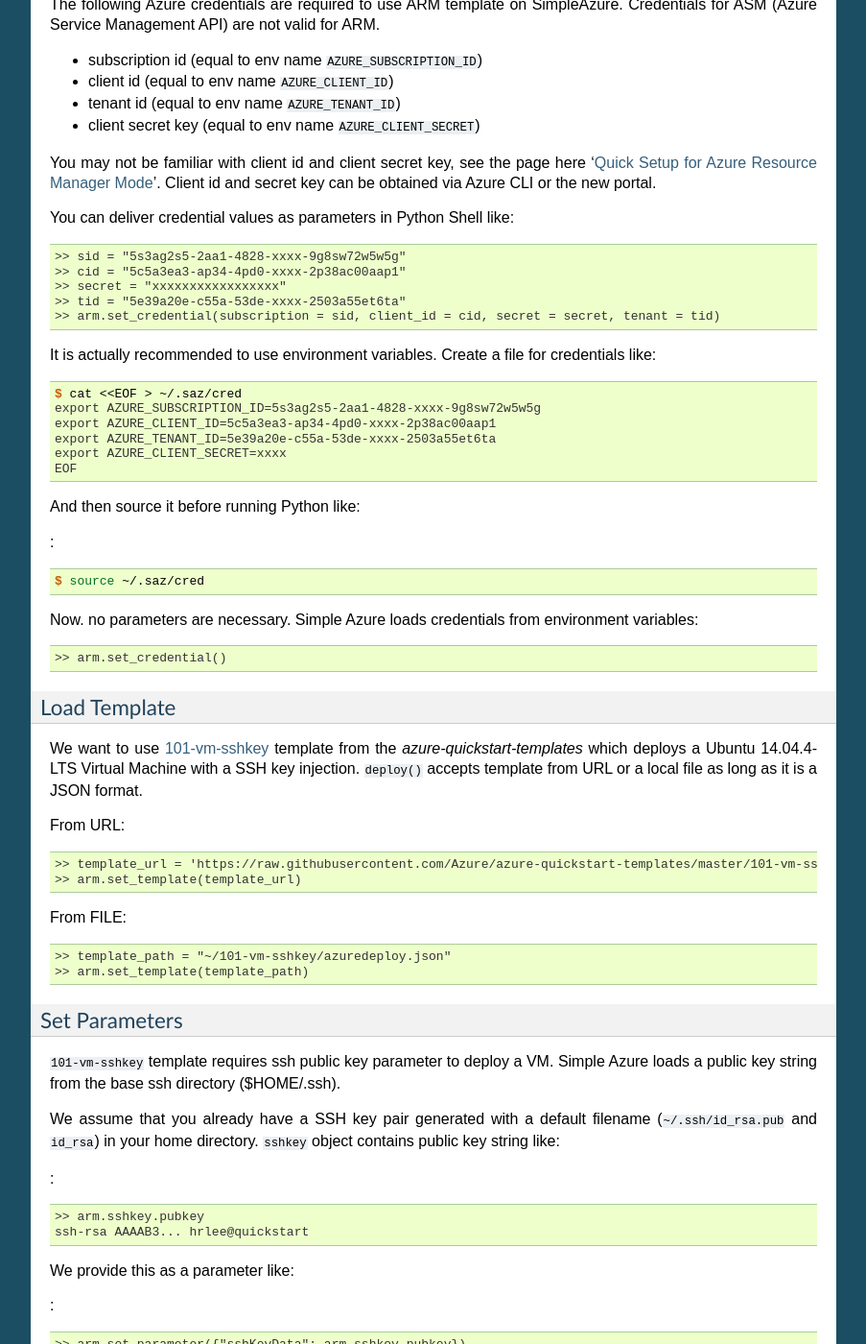
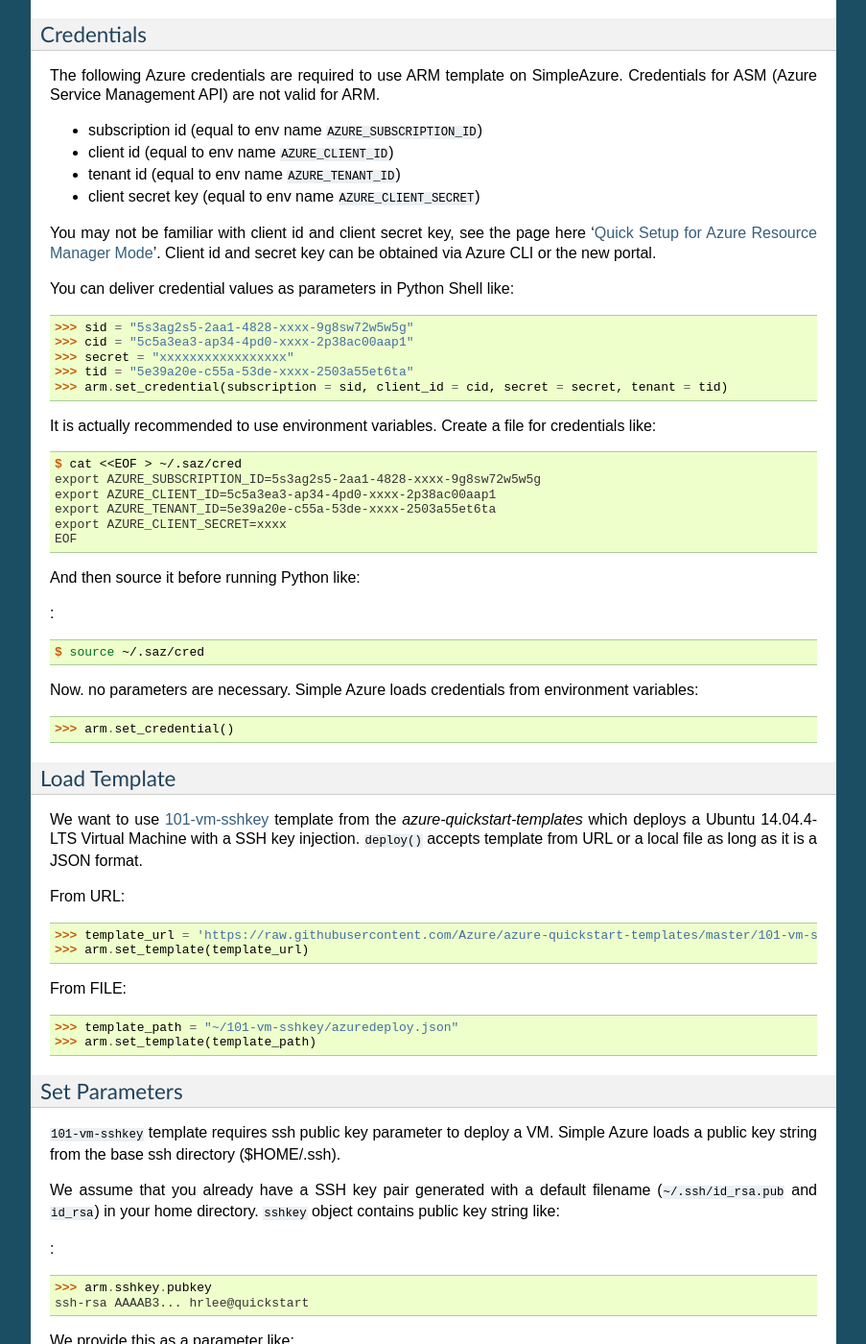
Before and after one commit to lee212/simpleazure, a Sphinx documentation site: the page built from docs/templates.rst, in a window 1280 px wide and 1400 px high, scrolled down 1896 px. Shown: the whole window at 96% size, without its empty margins (198-1101 px from the left). Built offline with Sphinx 7.4.7, drawn with Linux system fonts in a browser that asks for light colours; some of the changed text lies outside the part shown.

Commit message:
fix on template format

```diff
--- a/docs/index.rst
+++ b/docs/index.rst
@@ -26,7 +26,7 @@
 Simple Azure and get information about deployed services in resource groups.
 Initial scripts or automation tools can be triggered after a completion of
 deployements therefore your software stacks and applications are installed and
-configured to run your jobs or launch your services.
+configured to run your jobs or start your services.
 
 A classic virtual machine service is supported with the azure-sdk-for-python
 legacy package to create a single virtual machine (VM) and multiple VMs.
--- a/docs/templates.rst
+++ b/docs/templates.rst
@@ -8,12 +8,15 @@
 from `Azure-Samples
 <https://github.com/Azure-Samples/resource-manager-python-template-deployment/>`_ like this:
 
-.. code-block:: python
+.. code-block:: pycon
 
-  >> import simpleazure as saz
-  >> arm = saz.arm()
-  >> url = "https://raw.githubusercontent.com/Azure-Samples/resource-manager-python-template-deployment/master/templates/template.json"
-  >> arm.deploy(template = url, param = { "sshKeyData": "ssh-rsa AAAB3Nza..." })
+  >>> import simpleazure as saz
+  >>> arm = saz.arm()
+  >>> url = "https://raw.githubusercontent.com/Azure-Samples/resource-manager-python-template-deployment/master/templates/template.json"
+  >>> arm.deploy(template = url, param = { "sshKeyData": "ssh-rsa AAAB3Nza..." })
+
+.. info:: ``>>>`` indicates Python interactive shell and ``$`` indicates bash
+        shell in this document.
 
 
 A new deployment is completed in a resource group like:
@@ -98,8 +101,8 @@
 
 .. code-block:: pycon
 
-  >> import simpleazure
-  >> arm = simpleazure.arm()
+  >>> import simpleazure
+  >>> arm = simpleazure.arm()
 
 Credentials
 ^^^^^^^^^^^^^^^^^^^^^^^^^^^^^^^^^^^^^^^^^^^^^^^^^^^^^^^^^^^^^^^^^^^^^^^^^^^^^^^
@@ -121,11 +124,11 @@
 
 .. code-block:: pycon
 
-  >> sid = "5s3ag2s5-2aa1-4828-xxxx-9g8sw72w5w5g"
-  >> cid = "5c5a3ea3-ap34-4pd0-xxxx-2p38ac00aap1"
-  >> secret = "xxxxxxxxxxxxxxxxx"
-  >> tid = "5e39a20e-c55a-53de-xxxx-2503a55et6ta"
-  >> arm.set_credential(subscription = sid, client_id = cid, secret = secret, tenant = tid)
+  >>> sid = "5s3ag2s5-2aa1-4828-xxxx-9g8sw72w5w5g"
+  >>> cid = "5c5a3ea3-ap34-4pd0-xxxx-2p38ac00aap1"
+  >>> secret = "xxxxxxxxxxxxxxxxx"
+  >>> tid = "5e39a20e-c55a-53de-xxxx-2503a55et6ta"
+  >>> arm.set_credential(subscription = sid, client_id = cid, secret = secret, tenant = tid)
 
 It is actually recommended to use environment variables. Create a file for credentials like:
 
@@ -150,7 +153,7 @@
 
 .. code-block:: pycon
 
-  >> arm.set_credential()
+  >>> arm.set_credential()
 
 Load Template
 ^^^^^^^^^^^^^^^^^^^^^^^^^^^^^^^^^^^^^^^^^^^^^^^^^^^^^^^^^^^^^^^^^^^^^^^^^^^^^^^
@@ -165,15 +168,15 @@
 
 .. code-block:: pycon
 
-        >> template_url = 'https://raw.githubusercontent.com/Azure/azure-quickstart-templates/master/101-vm-sshkey/azuredeploy.json'
-        >> arm.set_template(template_url)
+        >>> template_url = 'https://raw.githubusercontent.com/Azure/azure-quickstart-templates/master/101-vm-sshkey/azuredeploy.json'
+        >>> arm.set_template(template_url)
 
 From FILE:
 
 .. code-block:: pycon
 
-        >> template_path = "~/101-vm-sshkey/azuredeploy.json"
-        >> arm.set_template(template_path)
+        >>> template_path = "~/101-vm-sshkey/azuredeploy.json"
+        >>> arm.set_template(template_path)
 
 Set Parameters
 ^^^^^^^^^^^^^^^^^^^^^^^^^^^^^^^^^^^^^^^^^^^^^^^^^^^^^^^^^^^^^^^^^^^^^^^^^^^^^^^
@@ -190,7 +193,7 @@
 
 .. code-block:: pycon
 
-        >> arm.sshkey.pubkey
+        >>> arm.sshkey.pubkey
         ssh-rsa AAAAB3... hrlee@quickstart
 
 
@@ -200,7 +203,7 @@
 
 .. code-block:: pycon
 
-        >> arm.set_parameter({"sshKeyData": arm.sshkey.pubkey})
+        >>> arm.set_parameter({"sshKeyData": arm.sshkey.pubkey})
 
 .. note:: sshKeyData is a parameter name defined in the template
 
@@ -225,7 +228,7 @@
 
 .. code-block:: pycon
 
-        >> arm.deploy()
+        >>> arm.deploy()
 
 You can directly call ``deploy()`` function without setting template
 (set_template()) and parameters (set_parameter()) but sending them as function
@@ -235,7 +238,7 @@
 
 .. code-block:: pycon
 
-  >> arm.deploy(template_url, parameters)
+  >>> arm.deploy(template_url, parameters)
 
 The status of a deployment is visible on the Azure Portal like:
 
@@ -258,13 +261,13 @@
 
 .. code-block:: pycon
 
-  >> arm.terminate_deployment()
+  >>> arm.terminate_deployment()
 
 Removing a resource group is :
 
 .. code-block:: pycon
 
-  >> arm.remove_resource_group()
+  >>> arm.remove_resource_group()
 
 Deployment name or resource group name can be specified as a parameter, if you
 want to clean up other resources as well.
```
Also changed, not shown: other parts of docs/templates.rst (+5 -5 lines).
